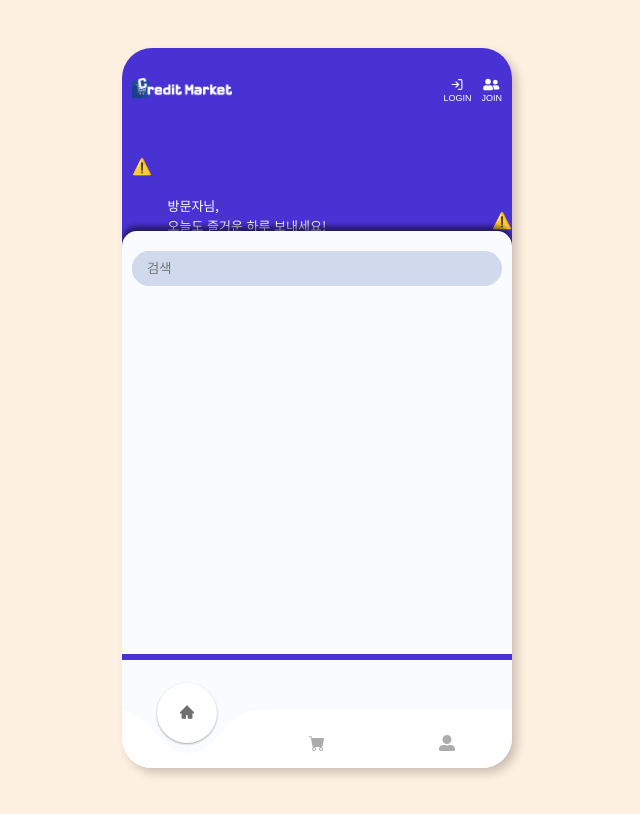
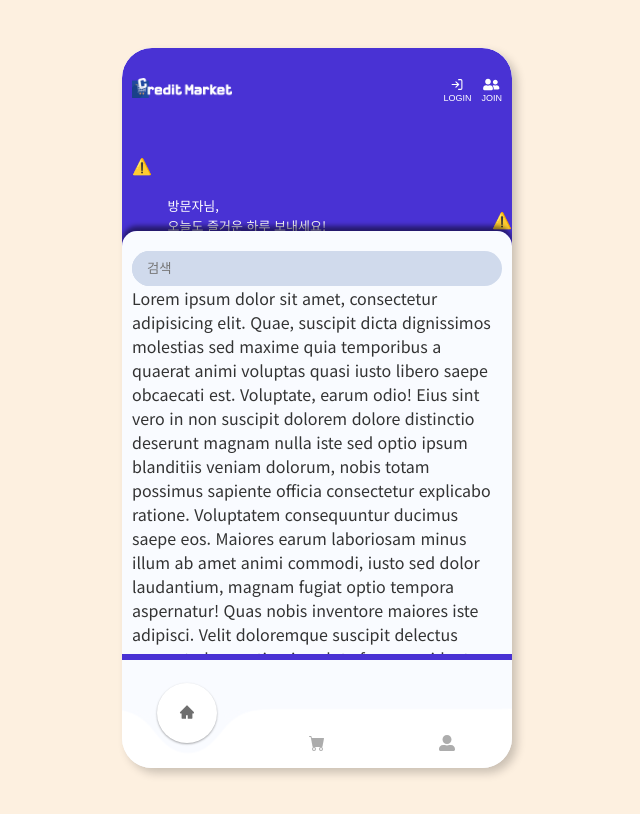
Before and after one commit to fastcampus-mini/credit-market-FE, a React (Vite) app: page / in a window 1280 px wide. Shown: the whole page, without its empty margins (323-963 px from the left). Built offline with nearby package versions, Linux system fonts and the light colour scheme; no server answers; what emotion-reset would draw is missing.

Commit message:
Feat: panel 준비중

```diff
--- a/src/pages/Home.tsx
+++ b/src/pages/Home.tsx
@@ -25,8 +25,94 @@ const Home = () => {
         <br />
         오늘도 즐거운 하루 보내세요!
       </p>
+
       <div className="panel">
         <Input inputType="text" placeholder="검색" classType="text-search" />
+        Lorem ipsum dolor sit amet, consectetur adipisicing elit. Quae, suscipit dicta dignissimos
+        molestias sed maxime quia temporibus a quaerat animi voluptas quasi iusto libero saepe
+        obcaecati est. Voluptate, earum odio! Eius sint vero in non suscipit dolorem dolore
+        distinctio deserunt magnam nulla iste sed optio ipsum blanditiis veniam dolorum, nobis totam
+        possimus sapiente officia consectetur explicabo ratione. Voluptatem consequuntur ducimus
+        saepe eos. Maiores earum laboriosam minus illum ab amet animi commodi, iusto sed dolor
+        laudantium, magnam fugiat optio tempora aspernatur! Quas nobis inventore maiores iste
+        adipisci. Velit doloremque suscipit delectus quaerat obcaecati quia soluta fuga provident,
+        dolor adipisci. Accusantium tempora atque praesentium. Fugit soluta ipsa voluptatem.
+        Repudiandae beatae labore voluptatum doloribus hic natus dolore. Corporis reiciendis sunt
+        labore? Quo ipsa laborum labore accusamus omnis optio deserunt, facere cumque, nisi maxime
+        quia ullam libero cupiditate ex esse fuga officia expedita ab voluptate sit architecto aut
+        nemo? Excepturi tenetur debitis quibusdam accusantium dolores quod eligendi distinctio,
+        porro repellendus sunt! Alias magnam tenetur, assumenda voluptatibus ea ex nostrum nobis
+        excepturi ipsum aliquam modi asperiores architecto incidunt commodi enim cupiditate ratione
+        amet hic nulla? Repudiandae architecto rem aliquid cupiditate, accusamus explicabo odio
+        tempora. Rerum cum, consequuntur, voluptatum corporis fuga modi officia odit sapiente
+        reprehenderit assumenda autem, quaerat accusamus totam. Doloribus quasi blanditiis velit
+        magni incidunt facere laudantium, neque porro atque voluptatibus beatae, cum maxime numquam
+        fugiat ex. Voluptate qui culpa nisi veniam cumque? Illo laborum at quis impedit itaque
+        molestiae dolore omnis et, quidem odio culpa labore dignissimos animi quae, corrupti
+        maiores, perferendis tempore. Consequatur excepturi est dicta id quidem incidunt ab quo
+        assumenda eius, voluptatum dolor velit at dolores amet fugiat maiores repellendus accusamus
+        earum soluta. Eos inventore debitis ratione reiciendis sed repellat ex eum nihil ipsam eaque
+        repellendus laudantium ad, optio, obcaecati non perferendis fugiat quae? Error alias,
+        voluptatibus ut odio deleniti laudantium mollitia perferendis porro exercitationem. Autem
+        inventore modi perferendis dolores dolorem obcaecati sunt quos dolor facere porro
+        praesentium, magni doloribus nostrum eos sapiente. Dignissimos cupiditate natus aut sint et
+        voluptates, sed quidem voluptate maxime, aperiam qui sequi quod! Quo, veritatis! Ea placeat
+        corporis voluptatem laudantium, ab atque molestiae nesciunt. Eum voluptas maxime tempore
+        quisquam sed doloribus excepturi mollitia architecto alias, inventore quibusdam adipisci,
+        iure voluptate! A quo nulla sed assumenda aliquid, perferendis quaerat suscipit in, facilis
+        maiores molestias necessitatibus iusto optio et, enim voluptate cum aperiam porro amet
+        dolorum illo. Sequi ratione nihil non, odit ad exercitationem omnis voluptatem enim
+        voluptatibus sit excepturi dolores debitis, libero nesciunt quo minus quia harum molestiae
+        quibusdam ducimus ipsum consectetur corporis. Animi, aperiam facilis! Minima iure quo
+        possimus, placeat veniam recusandae sequi? Quasi eum, et dignissimos, ullam expedita debitis
+        porro aut natus excepturi, rerum commodi numquam corrupti non deleniti ab nihil. Enim
+        voluptatem, maiores ipsa ratione est molestias unde facere sit expedita molestiae, fuga
+        dolore eveniet iusto velit non quis numquam commodi neque rerum saepe laudantium. Laborum
+        ipsam delectus, beatae, suscipit error, necessitatibus blanditiis nam illo provident dolores
+        quidem pariatur commodi nobis quasi repudiandae doloremque rem iusto animi porro numquam
+        soluta voluptas at veritatis? Accusamus error molestias ipsum, rem facere voluptatibus
+        nihil, corrupti dolorum molestiae ab sint dolores, vero hic dicta voluptates culpa? Sed,
+        laudantium illo. Magnam itaque sequi, eaque doloribus maxime natus et error iusto totam
+        velit dolores? Inventore voluptatum culpa possimus modi, quas a debitis saepe hic molestiae
+        iusto fugiat quasi voluptate in praesentium maiores velit perferendis architecto ut tempora
+        quaerat. Dolore, in magnam eius reprehenderit minima eveniet assumenda! Ratione nisi ipsum
+        ad, aliquid veniam obcaecati at consectetur perspiciatis maiores laudantium provident,
+        voluptate corporis aspernatur magni magnam recusandae hic non deleniti? Magnam ea natus
+        earum minus, minima tempora dolorum quis autem enim cum, veniam, quam adipisci eveniet
+        reiciendis dignissimos est cupiditate laboriosam commodi sit nesciunt vero aliquam
+        architecto odit. Veritatis accusamus illo expedita voluptatem suscipit dolor nisi nobis
+        consequatur qui numquam eum voluptates, quasi cum minus est officiis quo sit consequuntur
+        ipsa aspernatur corrupti! Officiis possimus fugiat illum alias aliquid, voluptatibus ipsa
+        quia ut cupiditate hic quo libero sunt obcaecati! Vero, dolores molestias blanditiis
+        provident reiciendis ducimus officiis, illo iure, excepturi repellendus eos illum. Id quam
+        non excepturi quibusdam suscipit laudantium cumque! Ipsum consequuntur aliquid similique
+        quam possimus ab et expedita, pariatur fuga cupiditate enim eos alias magni optio
+        praesentium est voluptates quod ex accusantium repudiandae, dolore non fugit. Ducimus
+        nesciunt dolorem minima consequuntur dicta aliquam, explicabo doloremque vitae reprehenderit
+        magni aliquid reiciendis totam culpa nostrum, quasi veritatis. Sit sequi dolorum
+        repudiandae! Laborum vitae omnis laboriosam amet quos. Voluptatibus quas nam cupiditate
+        distinctio vero laudantium, aperiam quidem corrupti, ex sunt culpa minus error atque nobis
+        perspiciatis quam non voluptas expedita dignissimos sint, eveniet illum corporis. Nesciunt
+        ea corporis ipsa recusandae perspiciatis! Eius vitae quaerat in, illo beatae deleniti
+        numquam nisi laborum pariatur culpa nam ipsam porro voluptatibus! Atque perferendis id
+        porro, laudantium minus excepturi nihil magnam harum possimus, a cumque iusto eligendi?
+        Atque aut repellat a. Hic accusantium ratione tempore similique nam suscipit alias,
+        voluptatum debitis, temporibus modi dicta! Non quaerat eos incidunt numquam? Dolorem
+        repellendus officiis incidunt ut alias, maiores tempore in. Repellendus possimus eius alias
+        earum voluptas provident, sed cumque, dolorem, molestias doloribus atque quaerat tenetur
+        illum eum itaque reiciendis vel maiores in ex harum ipsam rem numquam. Fugiat architecto
+        minima nisi rerum? Aliquam, accusantium. Voluptatem velit magni, architecto sed, quia
+        laudantium iusto cumque eos dicta ex beatae perspiciatis. Deserunt, voluptatibus alias id
+        atque libero sunt ullam pariatur tenetur dolorem est delectus nobis. Doloribus officia,
+        voluptate deleniti sit accusamus dolorum tenetur labore blanditiis! Accusantium quam ad
+        aspernatur eum id! Possimus autem ducimus tempore, nobis sint labore, obcaecati impedit
+        natus pariatur, odio porro! Deserunt minus debitis impedit vel quae! Eos distinctio maxime
+        sunt ex rerum dolore ipsum est quasi repudiandae? Eaque ab alias voluptatum obcaecati ipsam
+        eum at atque mollitia rem. Ipsum voluptates sunt dolorum saepe cumque soluta excepturi
+        consectetur aspernatur, vero harum! Asperiores, voluptas ipsum numquam vel, enim tenetur eos
+        magni ipsam, obcaecati repudiandae id sit quasi totam delectus reiciendis unde minima quo
+        facere voluptates ex culpa in? Maxime accusantium incidunt cumque, reiciendis molestiae ut
+        explicabo odio facere. Expedita, itaque.
       </div>
     </StyledHome>
   );
```
Also changed, not shown: 1 other file (tests, documents, lock files or other folders).
